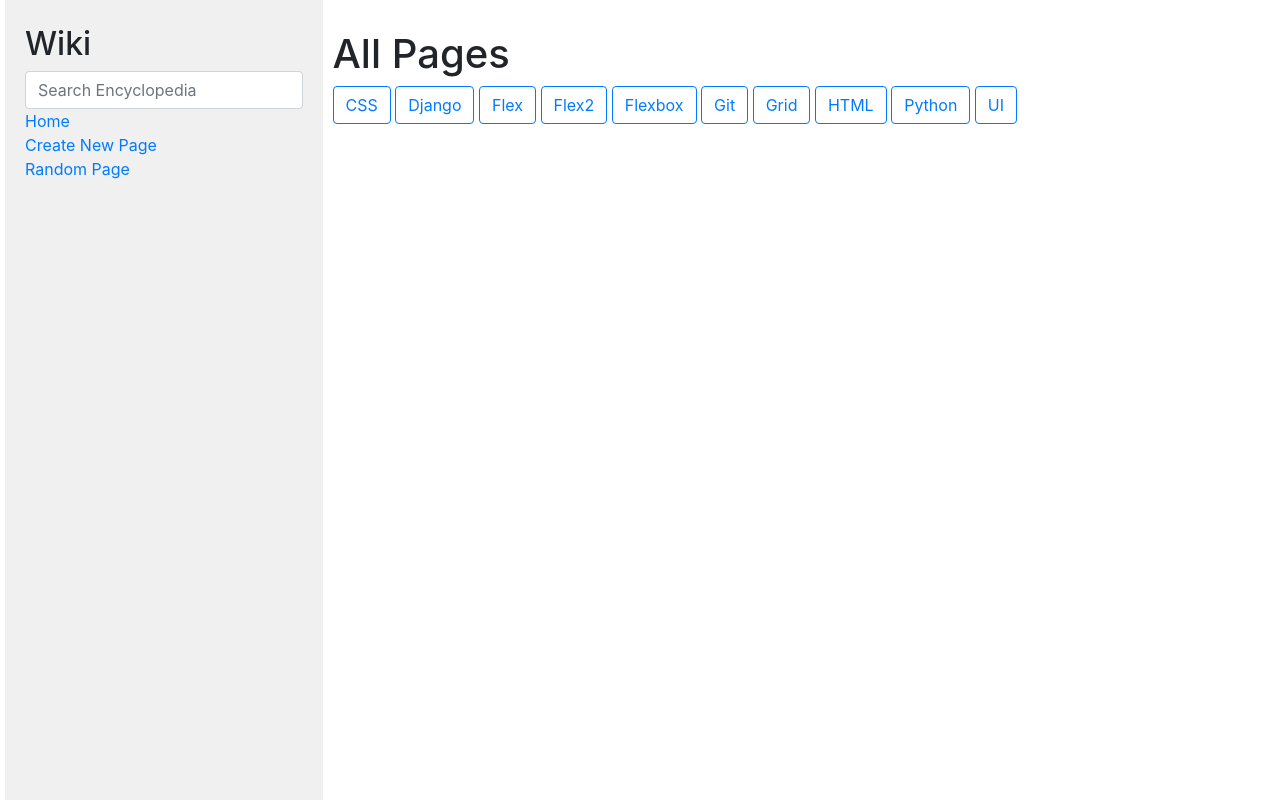
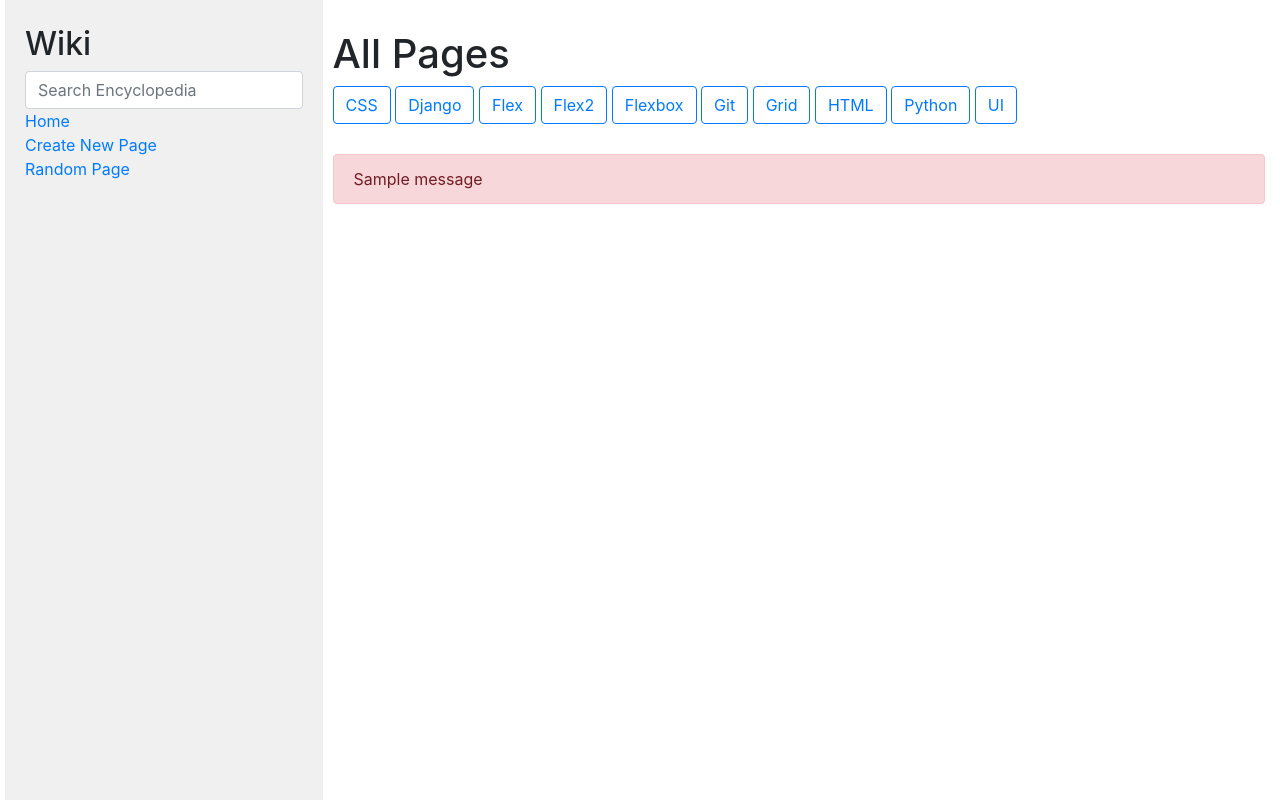
Before and after one commit to rawenloft/test, a Django app: page /wiki/ in a window 1280 px wide. Run offline with Django 3.2, Linux system fonts and the light colour scheme; tables that the repository leaves empty hold one stand-in row (values such as "Sample post"); one stand-in notice (Sample message) is shown; some libraries are stand-ins or nearby versions.

Commit message:
Correct errors and finalize error messages.

```diff
--- a/encyclopedia/templates/encyclopedia/index.html
+++ b/encyclopedia/templates/encyclopedia/index.html
@@ -15,4 +15,11 @@
         {% endfor %}
     </ul>
 
+    {% if messages %}
+        <ul class="messages">
+            {% for message in messages %}
+                <li {% if message.tags %} class="{{ message.tags }} alert alert-danger"{% endif %}>{{ message }}</li>
+            {% endfor %}
+        </ul>
+    {% endif %}
 {% endblock %}
--- a/encyclopedia/views.py
+++ b/encyclopedia/views.py
@@ -59,36 +59,6 @@ def edit_page(request, title):
         "title": header,
         "action": "Update",
     })
-# def add_page(request):
-#     if request.method == "POST":
-#         form = NewPageForm(request.POST)
-#         pages = util.list_entries()
-#         if form.is_valid():title = form.cleaned_data['title']
-#         check = form.fields['title'].widget.attrs.get('readonly')
-#         print(title)
-#         if title in pages:
-#             if check != None:
-#                 print("Edit page")
-#                 if form.is_valid():
-#                     title = form.cleaned_data["title"]
-#                     content = form.cleaned_data["content"]
-#                     util.save_entry(title, content)
-#                 messages.success(request, "Page successfully saved!")
-#                 return redirect(reverse("wiki:page", kwargs={'title': title}))
-#             else:
-#                 if form.is_valid():
-#                     print("New Page")
-#                     title = form.cleaned_data["title"]
-#                     content = form.cleaned_data["content"]
-#                     messages.error(request, "Page already exist, try to use another title.")
-#                     return render(request, "encyclopedia/add_page.html",{
-#                         "form": form,
-#                         "title": title
-#                     })
-#     return render(request, "encyclopedia/add_page.html",{
-#         "form": NewPageForm(),
-#         "title": "New"
-#     })
 
 
 def search(request):
@@ -97,12 +67,14 @@ def search(request):
     entries = []
     for item in filter(lambda x: query.lower() in x.lower(), files):
         entries.append(item)
+    if not entries:
+        messages.error(request,"No matching pages found!")
     for page in files:
         if query.lower() == page.lower():
             get_page(request, page)
             return redirect(reverse('wiki:page', kwargs={'title': page}))
     return HttpResponse(render(request, 'encyclopedia/index.html',{
-        'entries': entries
+        "entries": entries,
     }))
 
 
```
